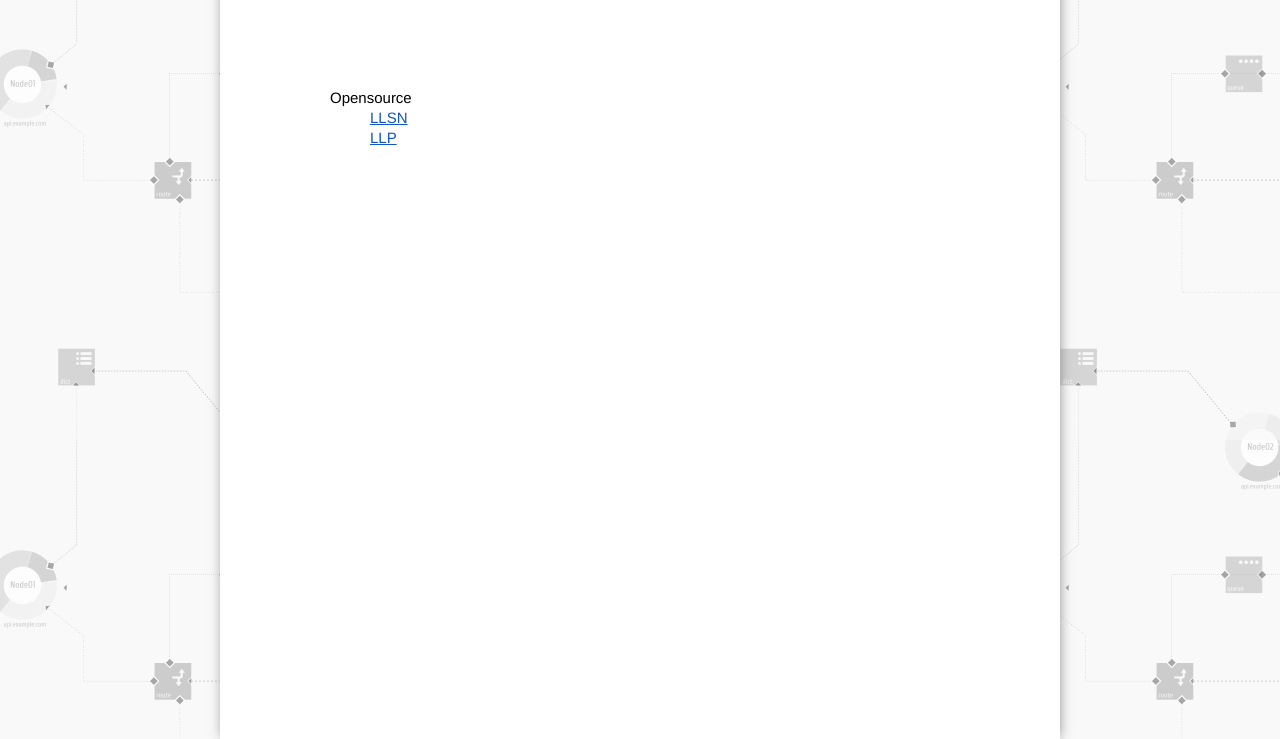
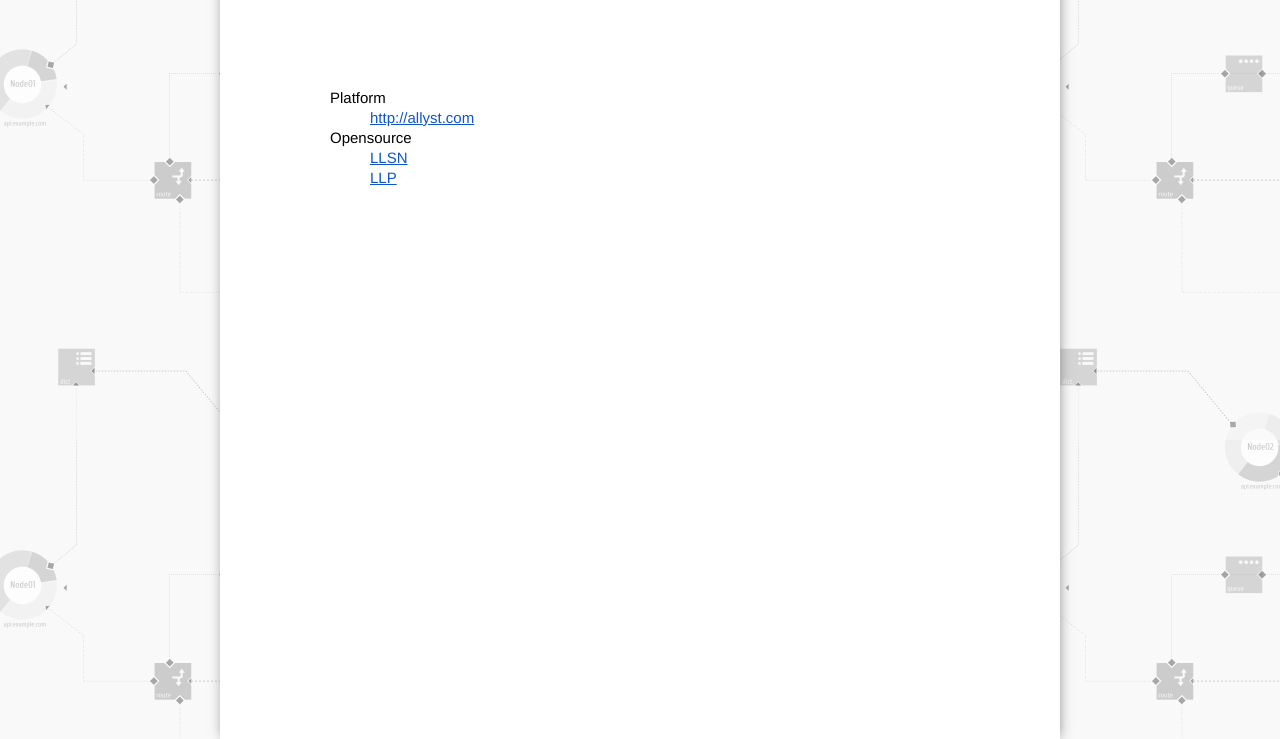
Before and after one commit to allyst/allyst.github.io, a website: page index.html in a window 1280 px wide. Shown: the part 61-800 px from the top of the page. Drawn offline with nearby package versions, Linux system fonts and the light colour scheme.

Commit message:
set title for the main page

```diff
--- a/index.html
+++ b/index.html
@@ -2,7 +2,7 @@
     <head>
         <meta charset="UTF-8">
         <title>
-            Allyst
+            Allyst — Cloud integration platform (IPaaS). Internet of connected things.
         </title>
         <meta name="description" content="Use your favorit programing language with Universal Integration Platform for easy connect your software. Forget the legacy - xml, soap, json, rest" />
         <link href="/build/styles.min.css" type="text/css" rel="stylesheet" />
@@ -13,6 +13,14 @@
             <div class="logo"><img src="/img/doclogo.png" /></div>
             <h1 class="b-header"></h1>
             <ul class="link-menu">
+                <li class="link-menu__item">
+                    Platform
+                    <ul class="link-menu">
+                        <li class="link-menu__item">
+                            <a class="link-menu__link" href="http://allyst.com">http://allyst.com</a>
+                        </li>
+                    </ul>
+                </li>
                 <li class="link-menu__item">
                     Opensource
                     <ul class="link-menu">
```
